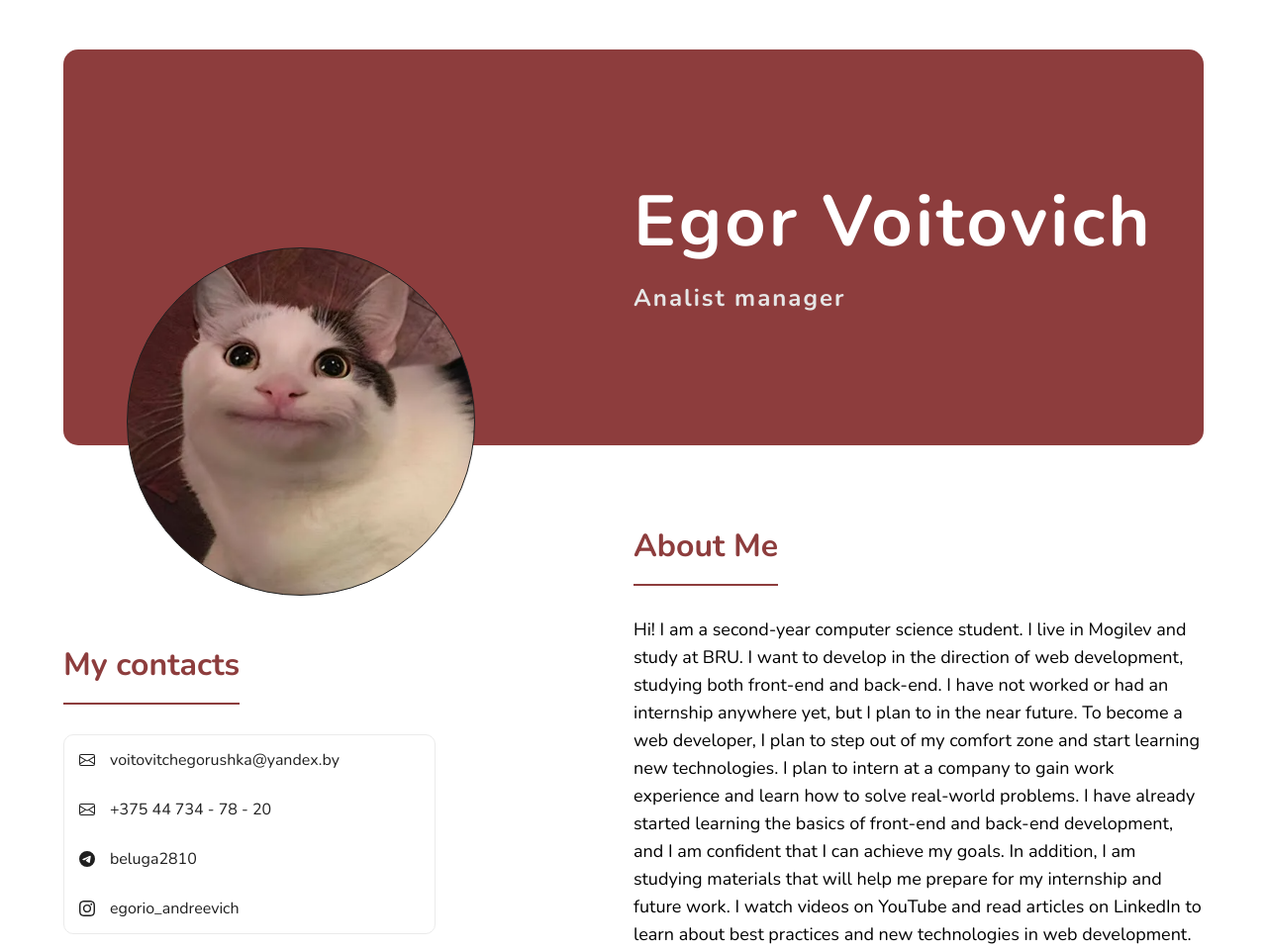
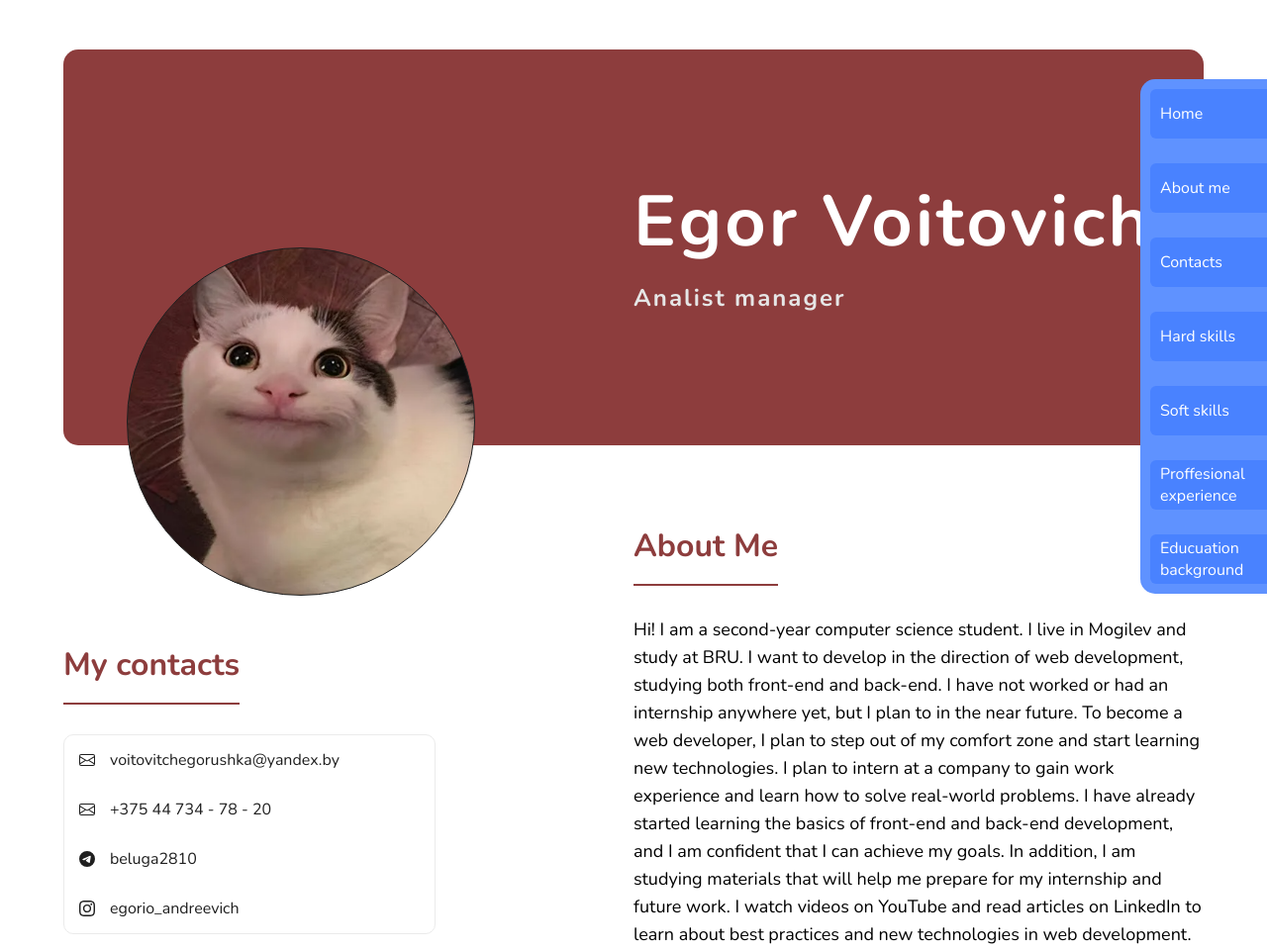
Before and after one commit to beluga2810/HTML_CSS_CV, a plain HTML site: page index.html in a window 1280 px wide. Shown: the top 961 px of the page at 99% size. Drawn offline with nearby package versions, Linux system fonts and the light colour scheme.

Commit message:
feat: add tag nav

```diff
--- a/index.html
+++ b/index.html
@@ -7,7 +7,7 @@
     <title>Document</title>
 </head>
 <body>
-    <header class="header">
+    <header class="header" id="header">
         <div class="header-wrapper">
             <div class="text_wrapper">
                 <h1>Egor Voitovich</h1>
@@ -18,8 +18,8 @@
     </header>
     <main class="content">
         <div class="content-wrapper">
-            <div class="skills">
-                <div class="contacts">
+            <section class="skills">
+                <div class="contacts" id="contacts">
                     <h2>
                         My contacts
                     </h2>
@@ -58,7 +58,7 @@
                         </li>
                     </ul>
                 </div>
-                <div class="skill">
+                <div class="skill" id="hard">
                     <h2>
                         Hard skills
                     </h2>
@@ -95,7 +95,7 @@
                         </li>
                     </ul>
                 </div>
-                <div class="skill">
+                <div class="skill" id="soft">
                     <h2>
                         Soft skills
                     </h2>
@@ -122,7 +122,7 @@
                         </li>
                     </ul>
                 </div>
-                <div class="education">
+                <div class="education" id="educuation">
                     <h2>
                         Educuation background
                     </h2>
@@ -176,9 +176,9 @@
 
                     </ul>
                 </div>
-            </div>
-            <div class="information">
-                <div class="about-me">
+            </section>
+            <section class="information">
+                <div class="about-me" id="about">
                     <h2>
                         About Me
                     </h2>
@@ -199,7 +199,7 @@
                         read articles on LinkedIn to learn about best practices and new technologies in web development.
                     </p>
                 </div>
-                <div class="experience">
+                <div class="experience"  id="experience">
                     <h2>
                         Proffesional experience
                     </h2>
@@ -246,9 +246,20 @@
                         </ul>
                     </div>
                 </div>
-            </div>
+            </section>
         </div>
     </main>
+    <nav class="navbar">
+        <ul>
+          <li><a href="#header">Home</a></li>
+          <li><a href="#about">About me</a></li>
+          <li><a href="#contacts">Contacts</a></li>
+          <li><a href="#hard">Hard skills</a></li>
+          <li><a href="#soft">Soft skills</a></li>
+          <li><a href="#experience">Proffesional experience</a></li>
+          <li><a href="#educuation">Educuation background</a></li>
+        </ul>
+    </nav>
     <footer class="footer">
         <div class="footer-wrapper">
             <p>&copy;  2023 <a href="https://github.com/beluga2810"> GitHub</a></p>
--- a/style.css
+++ b/style.css
@@ -369,3 +369,39 @@ body{
     color: rgb(230, 230, 230);
     font-size: 18px
 }
+
+
+.navbar{
+    position: fixed;
+    top: 10%;
+    left: 90%;
+    width: 10%;
+    height: 500px;
+    background-color: rgb(95, 146, 255);
+    padding: 10px;
+    border-radius: 15px;
+}
+.navbar ul{
+    width: 100%;
+    height: 100%;
+    display: flex;
+    flex-direction: column;
+    justify-content: space-between;
+}
+.navbar li{
+    width: 100%;
+    height: 50px;
+    display: flex;
+    align-items: center;
+
+}
+.navbar a{
+    width: 100%;
+    height: 100%;
+    color: white;
+    display: flex;
+    align-items: center;
+    background-color: rgb(73, 130, 255);
+    border-radius: 6px;
+    padding-left: 10px;
+}
```
